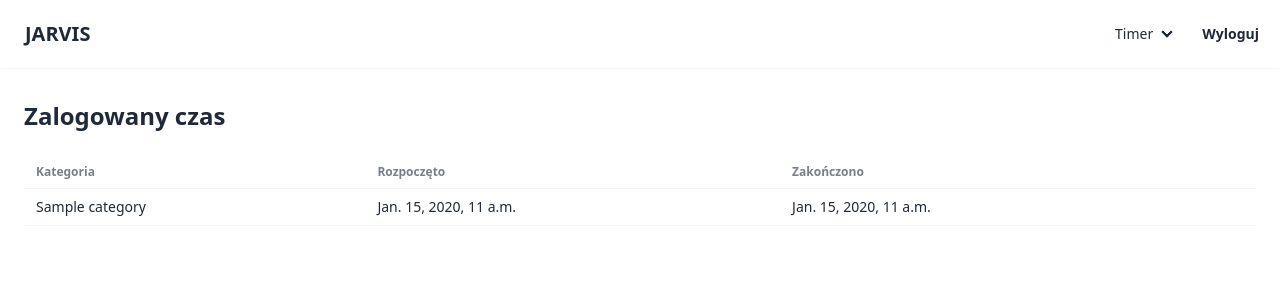
After one commit to alucardo/home_jarvis, a Django app: page /time-manager/timer-entries/ in a window 1280 px wide. The commit adds this page. Shown: the top 300 px of the page. Run offline with Django 5.2, Linux system fonts and the light colour scheme; a user stored in the database is signed in; tables that the repository leaves empty hold one stand-in row (values such as "Sample post"); some libraries are stand-ins or nearby versions.

Commit message:
Add time entry index

```diff
--- a/templates/_navbar.html
+++ b/templates/_navbar.html
@@ -8,7 +8,7 @@
                 <details>
                     <summary>Timer</summary>
                     <ul class="bg-base-100 rounded-t-none p-2">
-            <li><a>Link 1</a></li>
+                        <li><a href="{% url 'time_manager:time_entry_index' %}">Logi czasu</a></li>
                         <li><a href="{% url 'time_manager:category_index' %}">Kategorie</a></li>
                     </ul>
                 </details>
--- /dev/null
+++ b/time_manager/templates/time_manager/time_entry/index.html
@@ -0,0 +1,37 @@
+{% extends 'base.html' %}
+
+{% block content %}
+<main class="container mx-auto px-6 py-8">
+    <div class="flex justify-between items-center mb-6">
+        <div class="flex items-center gap-3">
+            <h1 class="text-2xl font-bold">Zalogowany czas</h1>
+        </div>
+        <div class="flex gap-2">
+        </div>
+    </div>
+
+    <div class="overflow-x-auto">
+        <table class="table table-sm">
+            <thead>
+            <tr>
+                <th>Kategoria</th>
+                <th>Rozpoczęto</th>
+                <th>Zakończono</th>
+                <th></th>
+            </tr>
+            </thead>
+            <tbody>
+            {% for time_entry in time_entries %}
+            <tr>
+                <td>{{ time_entry.category.name }}</td>
+                <td>{{ time_entry.started_at }}</td>
+                <td>{{ time_entry.ended_at }}</td>
+                <td>
+                </td>
+            </tr>
+            {% endfor %}
+            </tbody>
+        </table>
+    </div>
+</main>
+{% endblock %}
--- a/time_manager/urls.py
+++ b/time_manager/urls.py
@@ -11,4 +11,5 @@ urlpatterns = [
     path("categories/<int:pk>/delete/", views.category_delete, name="category_delete"),
     path("timer/start/", views.timer_start, name="timer_start"),
     path("timer/stop/", views.timer_stop, name="timer_stop"),
+    path("timer-entries/", views.time_entry_index, name="time_entry_index"),
 ]
--- a/time_manager/views/__init__.py
+++ b/time_manager/views/__init__.py
@@ -1,2 +1,3 @@
 from .category import category_create, category_delete, category_edit, category_index
+from .time_entry import time_entry_index
 from .timer import timer_start, timer_stop
--- /dev/null
+++ b/time_manager/views/time_entry.py
@@ -0,0 +1,6 @@
+from django.shortcuts import render
+
+
+def time_entry_index(request):
+    time_entries = request.user.time_entries.all().select_related("category").order_by("-started_at")
+    return render(request, "time_manager/time_entry/index.html", {"time_entries": time_entries})
```
Also changed, not shown: time_manager/tests/views/test_time_entry.py (added, +44 -0 lines). Lines whose indentation alone changed are shown as unchanged.
